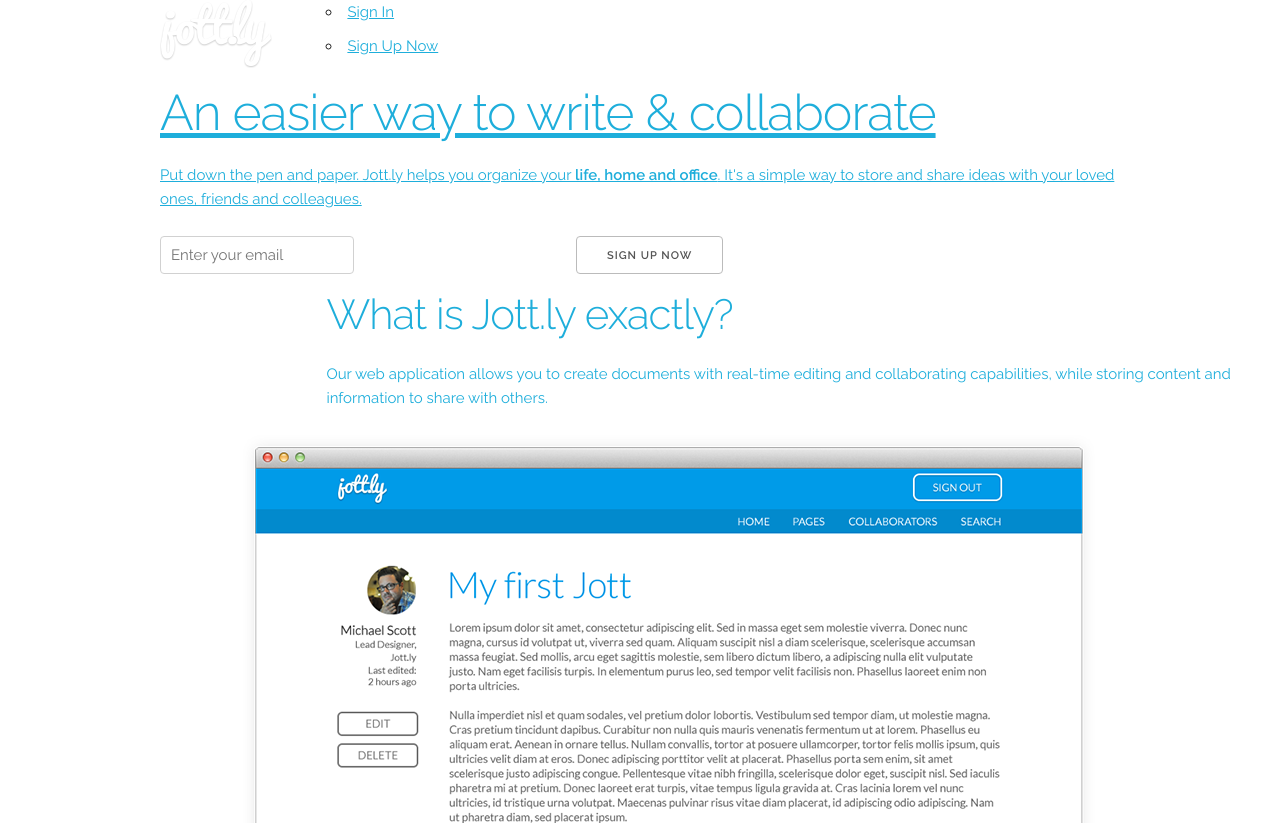
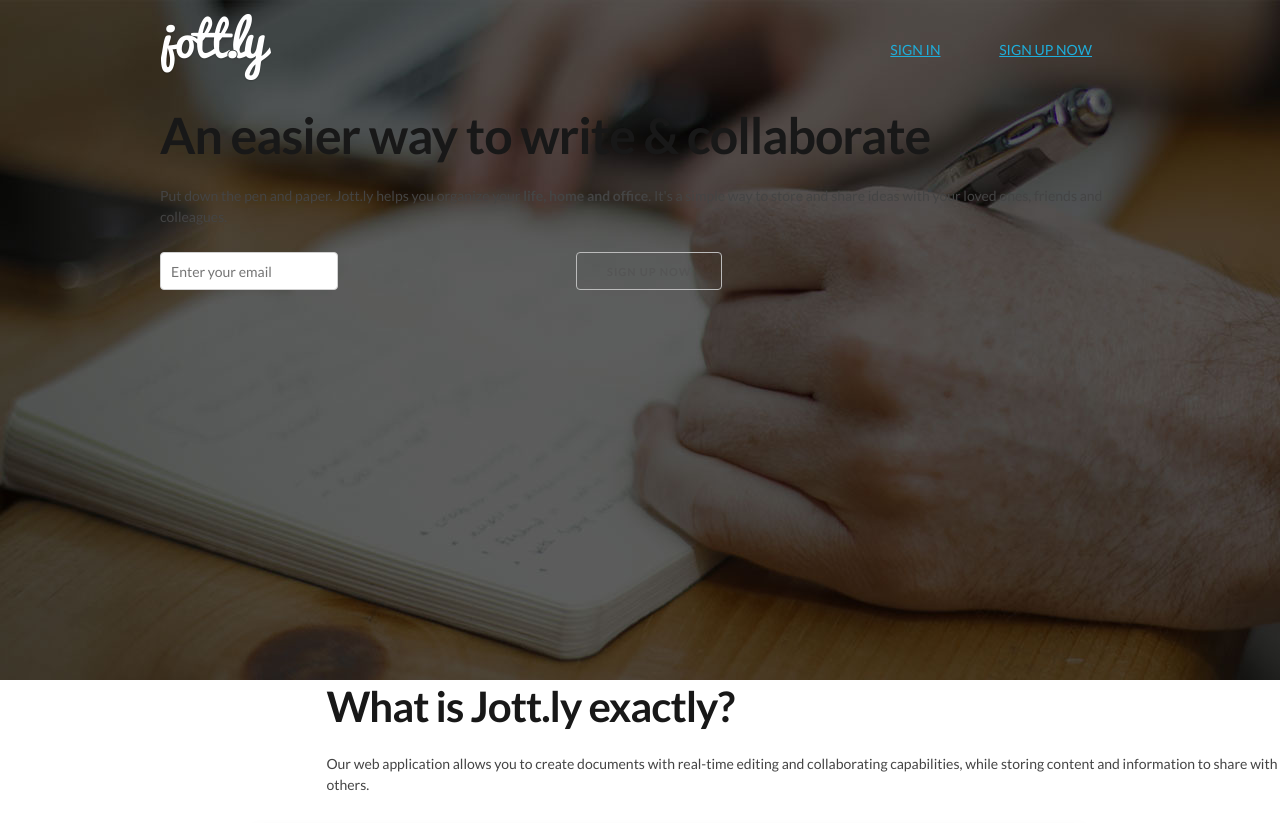
Before and after one commit to alexdaish/JOTTLY, a plain HTML site: page index.html in a window 1280 px wide. Shown: the top 823 px of the page. Drawn offline with Linux system fonts and the light colour scheme.

Commit message:
starting to apply CSS

```diff
--- /dev/null
+++ b/css/base.css
@@ -0,0 +1,25 @@
+/* Sections
+ ================================================== */
+ /* Header */
+#header {
+	background:url('../images/header.jpg') top center no-repeat;
+	background-size: cover;
+	min-height: 680px;
+	width: 100%;
+}
+
+#header .logo {
+	margin-top: 1em;
+}
+
+#header nav {
+	text-align: right;
+	margin-top: 2em;
+}
+#header nav ul li {
+	display:inline-block;
+	color: #fff;
+	text-transform: uppercase;
+	text-decoration: none;
+	padding: 0.75em 2em;
+}
--- a/css/skeleton.css
+++ b/css/skeleton.css
@@ -124,8 +124,8 @@ body {
   font-size: 1.5em; /* currently ems cause chrome bug misinterpreting rems on body element */
   line-height: 1.6;
   font-weight: 400;
-  font-family: "Raleway", "HelveticaNeue", "Helvetica Neue", Helvetica, Arial, sans-serif;
-  color: #222; }
+  font: 14px/21px "Lato", "HelveticaNeue", "Helvetica Neue", Helvetica, Arial, sans-serif;
+  color: #444; }
 
 
 /* Typography
@@ -133,7 +133,8 @@ body {
 h1, h2, h3, h4, h5, h6 {
   margin-top: 0;
   margin-bottom: 2rem;
-  font-weight: 300; }
+  font-weight: 700;
+  color: #181818; }
 h1 { font-size: 4.0rem; line-height: 1.2;  letter-spacing: -.1rem;}
 h2 { font-size: 3.6rem; line-height: 1.25; letter-spacing: -.1rem; }
 h3 { font-size: 3.0rem; line-height: 1.3;  letter-spacing: -.1rem; }
--- a/index.html
+++ b/index.html
@@ -13,11 +13,13 @@
   <meta name="viewport" content="width=device-width, initial-scale=1">
 
 <!-- FONT–––––––––––––––––––––––––––––––––––––––––––––––––– -->
-  <link href="//fonts.googleapis.com/css?family=Raleway:400,300,600" rel="stylesheet" type="text/css">
+  <link href='http://fonts.googleapis.com/css?family=Lato:400,100,100italic,300,300italic,400italic,700,700italic,900,900italic' rel='stylesheet' type='text/css'>
 
 <!-- CSS–––––––––––––––––––––––––––––––––––––––––––––––––– -->
+  <link rel="stylesheet" href="css/base.css">
   <link rel="stylesheet" href="css/normalize.css">
   <link rel="stylesheet" href="css/skeleton.css">
+
 
 <!-- Favicon––––––––––––––––––––––––––––––––––––––––––––––––––-->
   <link rel="icon" type="image/png" href="images/favicon.png">
@@ -35,8 +37,8 @@
         <div class="ten columns">
           <nav>
             <ul>
-              <li><a href="#">Sign In</li>
-              <li><a href="#">Sign Up Now</li>
+              <li><a class="btn" href="#">Sign In</li></a>
+              <li><a class="btn" href="#">Sign Up Now</li></a>
             </ul>
           </nav>
         </div>
@@ -207,6 +209,9 @@
 <!-- Footer ================================================== -->
 
 <div id="footer">
+  <div id="container">
+  <div class="row">
+    <div class="eight columns">
       <nav>
         <ul>
           <li><a href="#">About</a></li>
@@ -214,9 +219,19 @@
           <li><a href="#">Privacy Policy</a></li>
           <li><a href="#">Terms</a></li>
         </ul>
-    <img src="images/small_logo.png" />
+      </nav>
+    </div>
+
+
+    <div class="two columns">
+      <img src="images/small_logo.png" alt="Jottly" />
+    </div>
+
+    <div class="two columns"></div>
       <p>&copy; 2014. Jott.ly. All Rights Reserved.</p>
-  </nav>
+    </div>
+  </div>
+</div>
 </div>
 
 </body>
```
Lines whose indentation alone changed are shown as unchanged.
